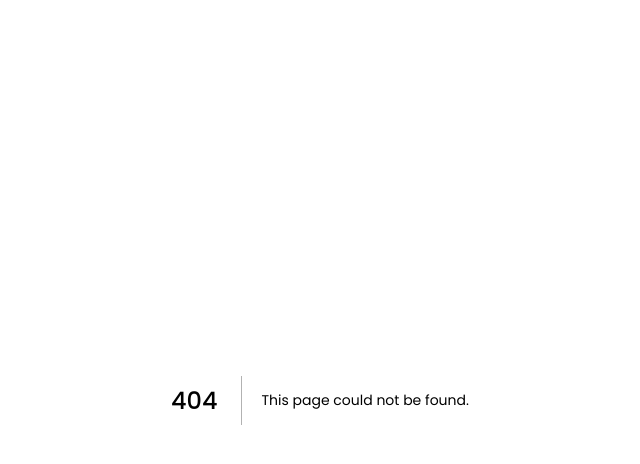
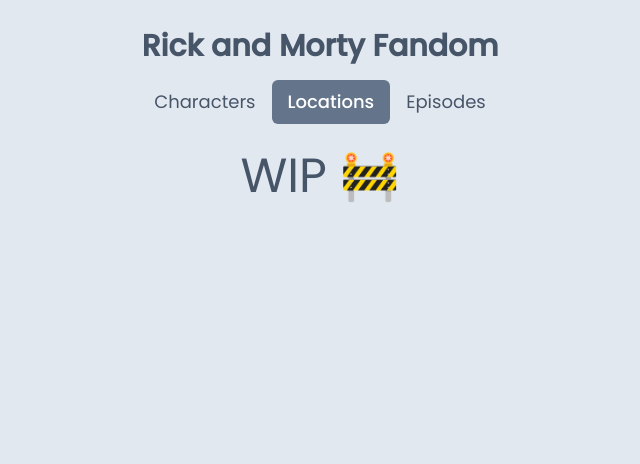
Before and after one commit to Pratham82/next-graphql-rick-and-morty, a Next.js app: page /locations in a window 1280 px wide. Before the commit this address had no page. Shown: the top 464 px of the page, without its empty margins (320-960 px from the left). Built offline with nearby package versions, Linux system fonts and the light colour scheme.

Commit message:
feat: added basic template for remaiing pages

```diff
--- /dev/null
+++ b/pages/episodes/index.tsx
@@ -0,0 +1,13 @@
+import Container from '../../components/Container'
+import Header from '../../components/Header'
+
+export default function Episodes() {
+  return (
+    <Container>
+      <Header />
+      <h2 className="self-center text-center text-5xl text-slate-600">
+        WIP 🚧
+      </h2>
+    </Container>
+  )
+}
--- /dev/null
+++ b/pages/locations/index.tsx
@@ -0,0 +1,13 @@
+import Container from '../../components/Container'
+import Header from '../../components/Header'
+
+export default function Locations() {
+  return (
+    <Container>
+      <Header />
+      <h2 className="self-center text-center text-5xl text-slate-600">
+        WIP 🚧
+      </h2>
+    </Container>
+  )
+}
```
